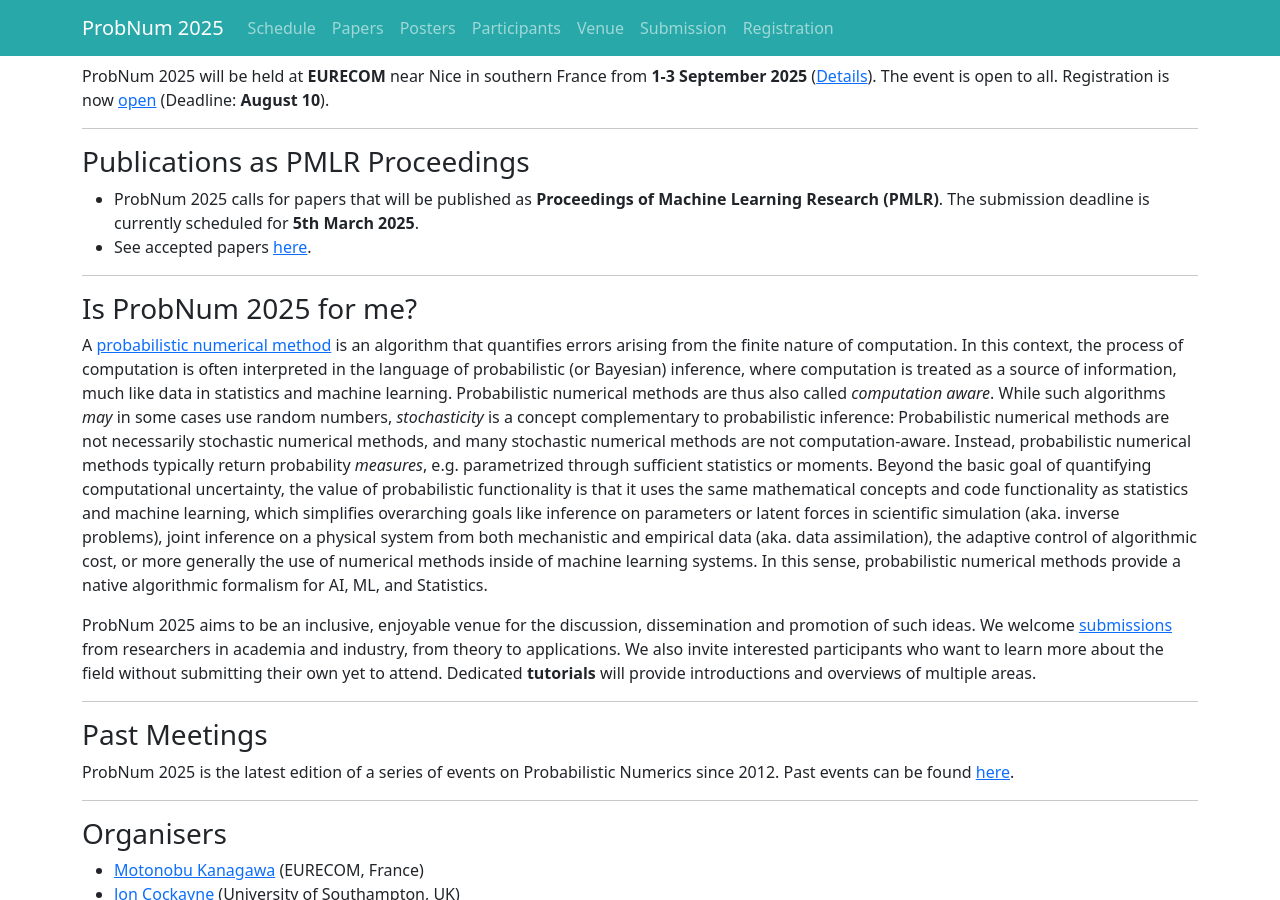
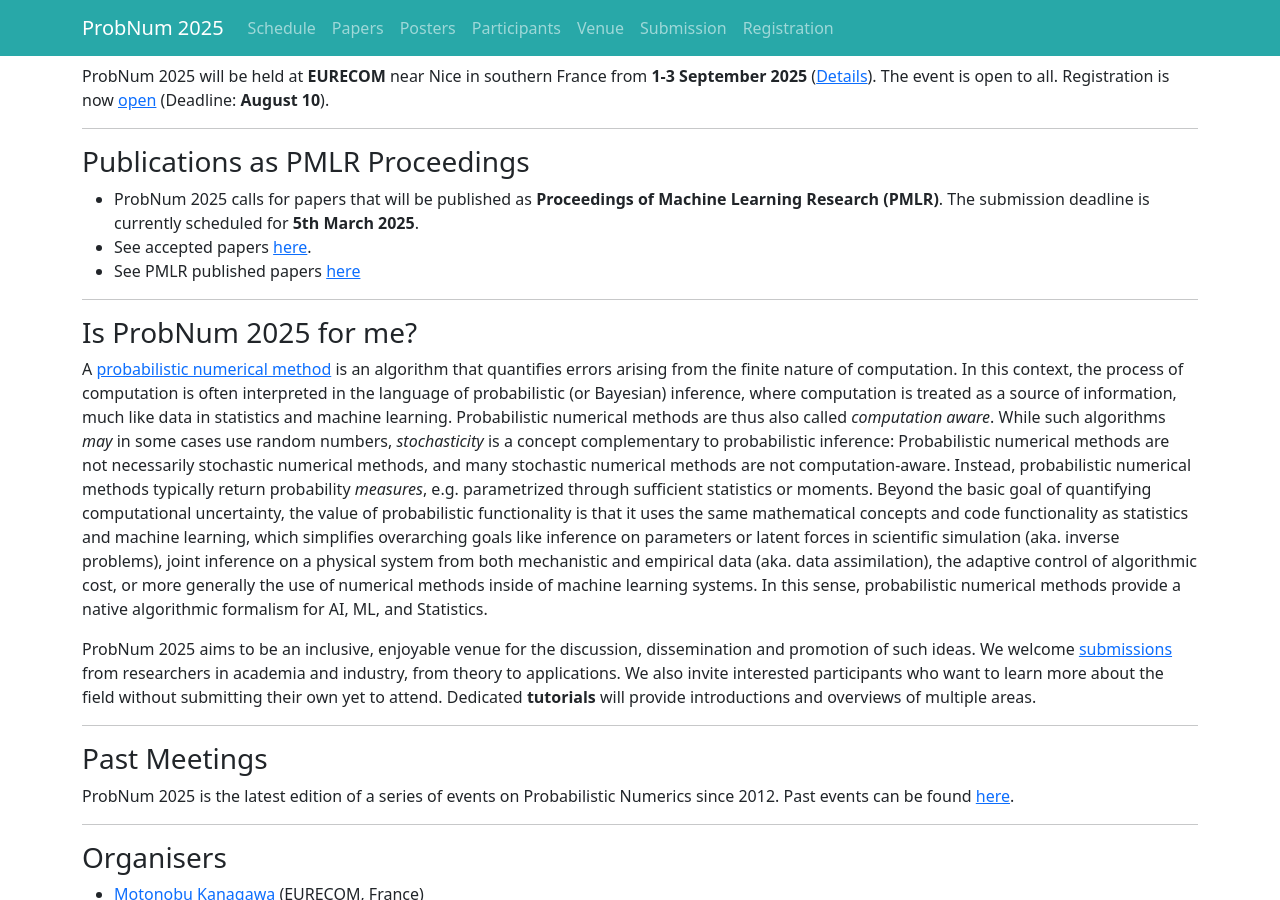
Before and after one commit to probnum2026/probnum2026.github.io, a Jekyll site: the page built from index.md, in a window 1280 px wide and 900 px high, scrolled down 721 px. Built offline with Jekyll 4.4.1, drawn with Linux system fonts in a browser that asks for light colours; nearby versions of some CDN libraries.

Commit message:
Update index.md

```diff
--- a/index.md
+++ b/index.md
@@ -20,6 +20,7 @@ ProbNum 2025 will be held at **EURECOM** near Nice in southern France from **1-3
 ### Publications as PMLR Proceedings
 - ProbNum 2025 calls for papers that will be published as **Proceedings of Machine Learning Research (PMLR)**. The submission deadline is currently scheduled for **5th March 2025**.
 - See accepted papers [here](https://probnum25.github.io/papers).
+- See PMLR published papers [here](https://proceedings.mlr.press/v271/)
 
 ---
 ### Is ProbNum 2025 for me?
```
